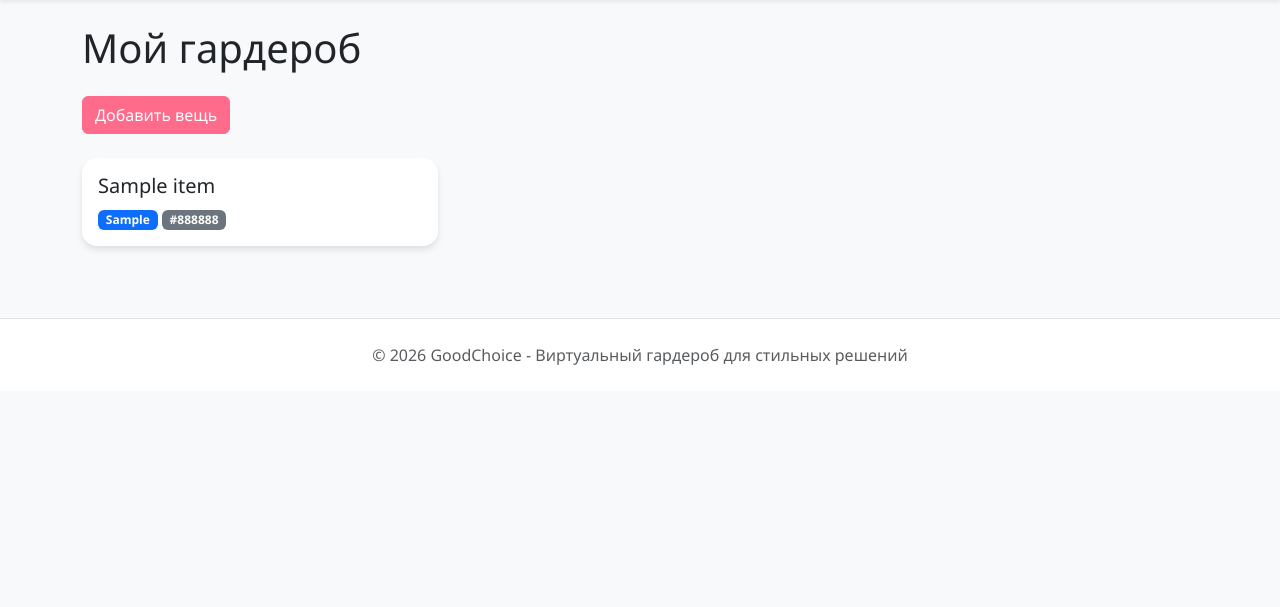
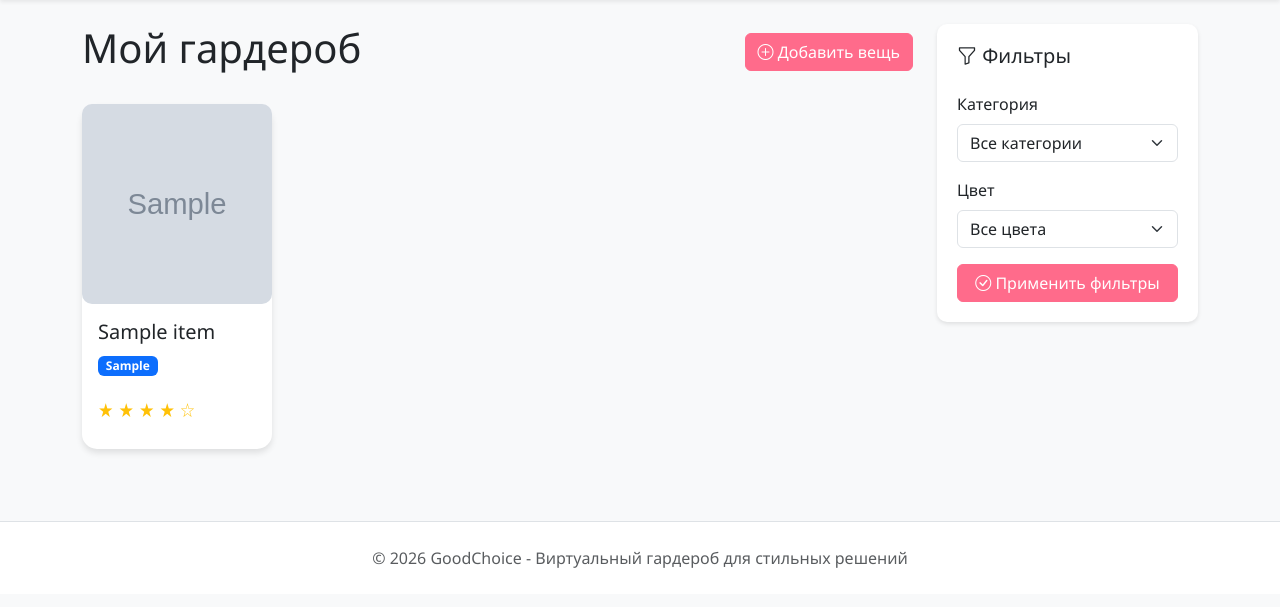
Before and after one commit to ksu-ha/GoodChoice, a Django app: template wardrobe/templates/wardrobe/wardrobe_list.html in a window 1280 px wide. Shown: the part 82-689 px from the top of the page. Run offline with Django 4.2, Linux system fonts and the light colour scheme; the template is opened without the code that fills it: most values are stand-ins (such as "Sample title", 1, 10 or a date in 2020); grey boxes marked "Sample" are stand-in pictures.

Commit message:
Create wardrobe list with filters and item cards

```diff
--- /dev/null
+++ b/wardrobe/templates/wardrobe/filters.html
@@ -0,0 +1,39 @@
+<form method="get" id="filterForm">
+    <div class="mb-3">
+        <label class="form-label">Категория</label>
+        <select name="category" class="form-select">
+            <option value="">Все категории</option>
+            <option value="top">Верх</option>
+            <option value="bottom">Низ</option>
+            <option value="outer">Верхняя одежда</option>
+            <option value="dress">Костюм/Платье</option>
+            <option value="shoes">Обувь</option>
+            <option value="accessory">Аксессуары</option>
+        </select>
+    </div>
+
+    <div class="mb-3">
+        <label class="form-label">Цвет</label>
+        <select name="color" class="form-select">
+            <option value="">Все цвета</option>
+            <option value="red">Красный</option>
+            <option value="blue">Синий</option>
+            <option value="green">Зеленый</option>
+            <option value="black">Черный</option>
+            <option value="white">Белый</option>
+            <option value="pink">Розовый</option>
+            <option value="yellow">Желтый</option>
+            <option value="purple">Фиолетовый</option>
+            <option value="brown">Коричневый</option>
+            <option value="gray">Серый</option>
+            <option value="beige">Бежевый</option>
+            <option value="multicolor">Разноцветный</option>
+        </select>
+    </div>
+
+    <div class="d-grid gap-2">
+        <button type="submit" class="btn btn-primary">
+            <i class="bi bi-check-circle"></i> Применить фильтры
+        </button>
+    </div>
+</form>
--- /dev/null
+++ b/wardrobe/templates/wardrobe/item_card.html
@@ -0,0 +1,31 @@
+<div class="col-xl-{{ col_size|default:'3' }} col-lg-4 col-md-6 mb-4">
+    <div class="card h-100 item-card" data-item-id="{{ item.id }}" data-type="clothing" style="cursor: pointer;">
+        {% if item.image %}
+        <img src="{{ item.image.url }}" class="card-img-top item-image" alt="{{ item.name }}">
+        {% else %}
+        <div class="card-img-top item-image bg-light d-flex align-items-center justify-content-center">
+            <i class="bi bi-image text-muted display-6"></i>
+        </div>
+        {% endif %}
+
+        <div class="card-body">
+            <h5 class="card-title">{{ item.name }}</h5>
+            <p class="card-text">
+                <span class="badge bg-primary mb-1">{{ item.get_category_display }}</span>
+                <span class="badge color-badge mb-1" data-color="{{ item.color }}">
+                    {{ item.get_color_display }}
+                </span>
+            </p>
+
+            <div class="rating-stars mb-2">
+                {% for i in "12345" %}
+                    {% if forloop.counter <= item.rating %}
+                        ★
+                    {% else %}
+                        ☆
+                    {% endif %}
+                {% endfor %}
+            </div>
+        </div>
+    </div>
+</div>
--- a/wardrobe/templates/wardrobe/wardrobe_list.html
+++ b/wardrobe/templates/wardrobe/wardrobe_list.html
@@ -2,38 +2,58 @@
 
 {% block title %}Мой гардероб - GoodChoice{% endblock %}
 
+{% block extra_css %}
+<style>
+    .color-badge[data-color="red"] { background-color: #FF0000 !important; color: white !important; }
+    .color-badge[data-color="blue"] { background-color: #0000FF !important; color: white !important; }
+    .color-badge[data-color="green"] { background-color: #00FF00 !important; color: black !important; }
+    .color-badge[data-color="black"] { background-color: #000000 !important; color: white !important; }
+    .color-badge[data-color="white"] { background-color: #FFFFFF !important; color: black !important; border: 1px solid #ccc !important; }
+    .color-badge[data-color="pink"] { background-color: #FFC0CB !important; color: black !important; }
+    .color-badge[data-color="yellow"] { background-color: #FFFF00 !important; color: black !important; }
+    .color-badge[data-color="purple"] { background-color: #800080 !important; color: white !important; }
+    .color-badge[data-color="brown"] { background-color: #A52A2A !important; color: white !important; }
+    .color-badge[data-color="gray"] { background-color: #808080 !important; color: white !important; }
+    .color-badge[data-color="beige"] { background-color: #F5F5DC !important; color: black !important; }
+    .color-badge[data-color="multicolor"] {
+        background: linear-gradient(45deg, #FF0000, #00FF00, #0000FF) !important;
+        color: white !important;
+    }
+</style>
+{% endblock %}
+
 {% block content %}
 <div class="row">
-    <div class="col-12">
-        <h1 class="mb-4">Мой гардероб</h1>
+    <div class="col-lg-9">
+        <div class="d-flex justify-content-between align-items-center mb-4">
+            <h1><i class="bi bi-closet"></i> Мой гардероб</h1>
+            <a href="{% url 'wardrobe:add_item' %}" class="btn btn-primary">
+                <i class="bi bi-plus-circle"></i> Добавить вещь
+            </a>
+        </div>
 
         <div class="row">
-            <div class="col-12 mb-4">
-                <a href="{% url 'wardrobe:add_item' %}" class="btn btn-primary">
-                    Добавить вещь
-                </a>
-            </div>
-
             {% for item in items %}
-            <div class="col-md-4 mb-4">
-                <div class="card">
-                    <div class="card-body">
-                        <h5 class="card-title">{{ item.name }}</h5>
-                        <p class="card-text">
-                            <span class="badge bg-primary">{{ item.get_category_display }}</span>
-                            <span class="badge bg-secondary">{{ item.get_color_display }}</span>
-                        </p>
-                    </div>
-                </div>
-            </div>
+                {% include 'wardrobe/item_card.html' %}
             {% empty %}
             <div class="col-12">
                 <div class="alert alert-info">
-                    Гардероб пуст. Добавьте свою первую вещь!
+                    <h5><i class="bi bi-info-circle"></i> Гардероб пуст</h5>
+                    <p class="mb-0">
+                        Добавьте свою первую вещь в гардероб!
+                        <a href="{% url 'wardrobe:add_item' %}" class="alert-link">Добавить вещь</a>
+                    </p>
                 </div>
             </div>
             {% endfor %}
         </div>
     </div>
+
+    <div class="col-lg-3">
+        <div class="filter-sidebar">
+            <h5 class="mb-4"><i class="bi bi-funnel"></i> Фильтры</h5>
+            {% include 'wardrobe/filters.html' %}
+        </div>
+    </div>
 </div>
 {% endblock %}
```
